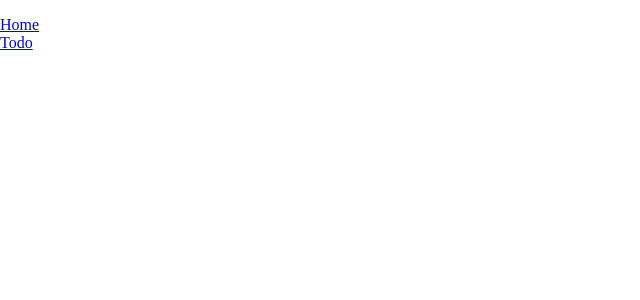
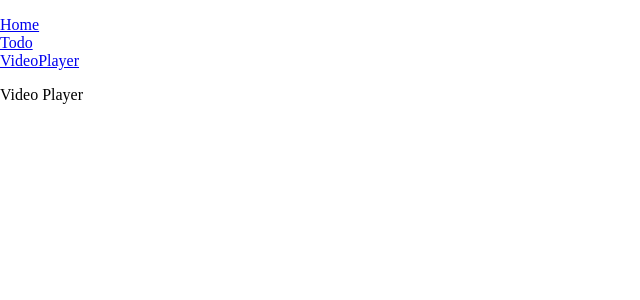
Before and after one commit to devejlee/movie-reviews, a React (Vite) app: page /videoPlayer in a window 1280 px wide. Before the commit this address had no page. Shown: the top 300 px of the page, without its empty margins (0-640 px from the left). Built offline with nearby package versions, Linux system fonts and the light colour scheme.

Commit message:
create videoPlayer route

```diff
--- a/src/main.tsx
+++ b/src/main.tsx
@@ -2,6 +2,7 @@ import React from 'react'
 import ReactDOM from 'react-dom/client'
 import Home from './pages/Home'
 import Todo from './pages/Todo'
+import VideoPlayer from './pages/VideoPlayer'
 import './index.scss'
 import { BrowserRouter, Route, Routes, Link } from "react-router-dom"
 
@@ -12,11 +13,13 @@ ReactDOM.createRoot(document.getElementById('root') as HTMLElement).render(
         <ul>
           <li><Link to="/">Home</Link></li>
           <li><Link to="/todo">Todo</Link></li>
+          <li><Link to="/videoPlayer">VideoPlayer</Link></li>
         </ul>
       </nav>
       <Routes>
         <Route path="/" element={<Home />} />
         <Route path="/todo" element={<Todo />} />
+        <Route path="/videoPlayer" element={<VideoPlayer />} />
       </Routes>
     </BrowserRouter>
   </React.StrictMode>,
--- /dev/null
+++ b/src/pages/VideoPlayer.tsx
@@ -0,0 +1,7 @@
+const VideoPlayer = () => {
+  return (
+    <div>Video Player</div>
+  )
+}
+
+export default VideoPlayer
```
